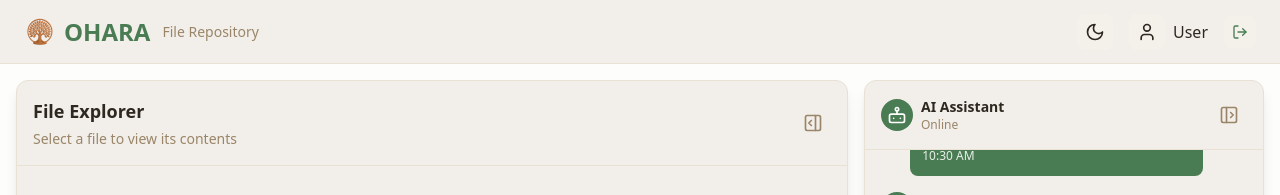
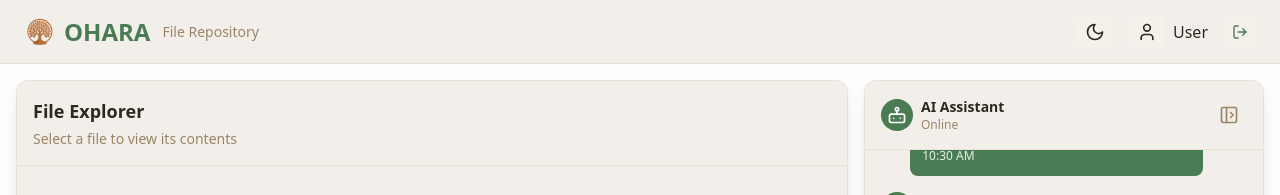
Before and after one commit to srfreire/ohara, a React (Vite) app in the folder frontend/: page /dashboard in a window 1280 px wide. Shown: the top 195 px of the page. Built offline with nearby package versions, Linux system fonts and the light colour scheme; the HTML template or start-up script is replaced by a standard one.

Commit message:
v1.2.5 fix[sidebar]: fixed edge case when collapsing

```diff
--- a/frontend/src/components/dashboard/Dashboard.jsx
+++ b/frontend/src/components/dashboard/Dashboard.jsx
@@ -31,10 +31,9 @@ const Dashboard = () => {
   }
 
   const handle_toggle_file_explorer = () => {
-    // Don't allow collapse if file explorer is the only component showing
-    const is_file_explorer_alone = !selected_file && is_chat_collapsed
-    if (is_file_explorer_alone && !is_file_explorer_collapsed) {
-      return // Prevent collapse when alone
+    // Don't allow collapse if FileViewer is not active (no file selected)
+    if (!selected_file && !is_file_explorer_collapsed) {
+      return // Prevent collapse when FileViewer is not active
     }
     set_is_file_explorer_collapsed(!is_file_explorer_collapsed)
   }
@@ -82,7 +81,7 @@ const Dashboard = () => {
           is_expanded={!selected_file} // Expand when no file selected
           current_folder_id={current_folder_id}
           on_folder_navigate={handle_folder_navigate}
-          can_collapse={!((!selected_file && is_chat_collapsed) && !is_file_explorer_collapsed)}
+          can_collapse={selected_file || is_file_explorer_collapsed}
         />
 
         {/* File Viewer - Only render when file is selected */}
```
